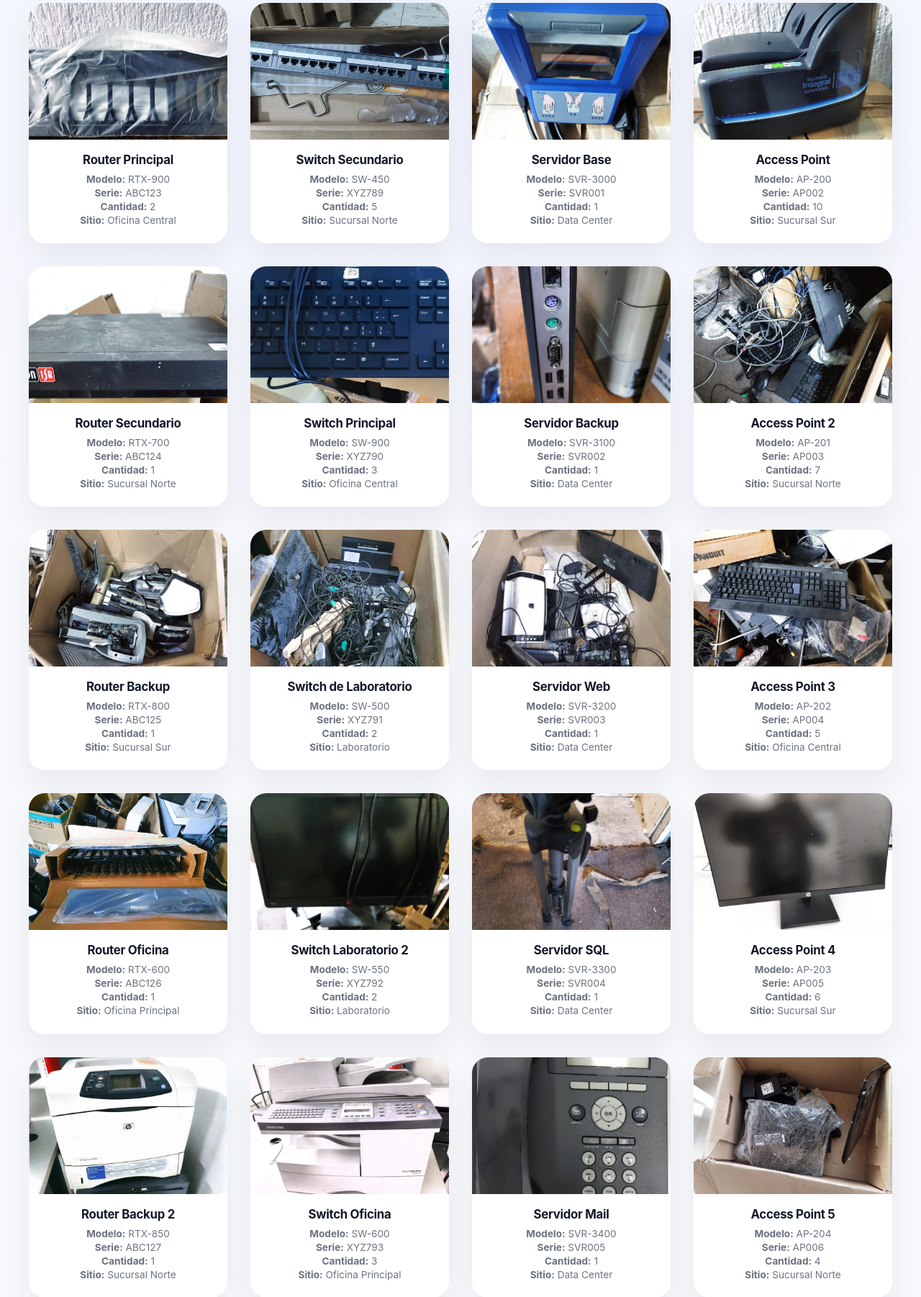
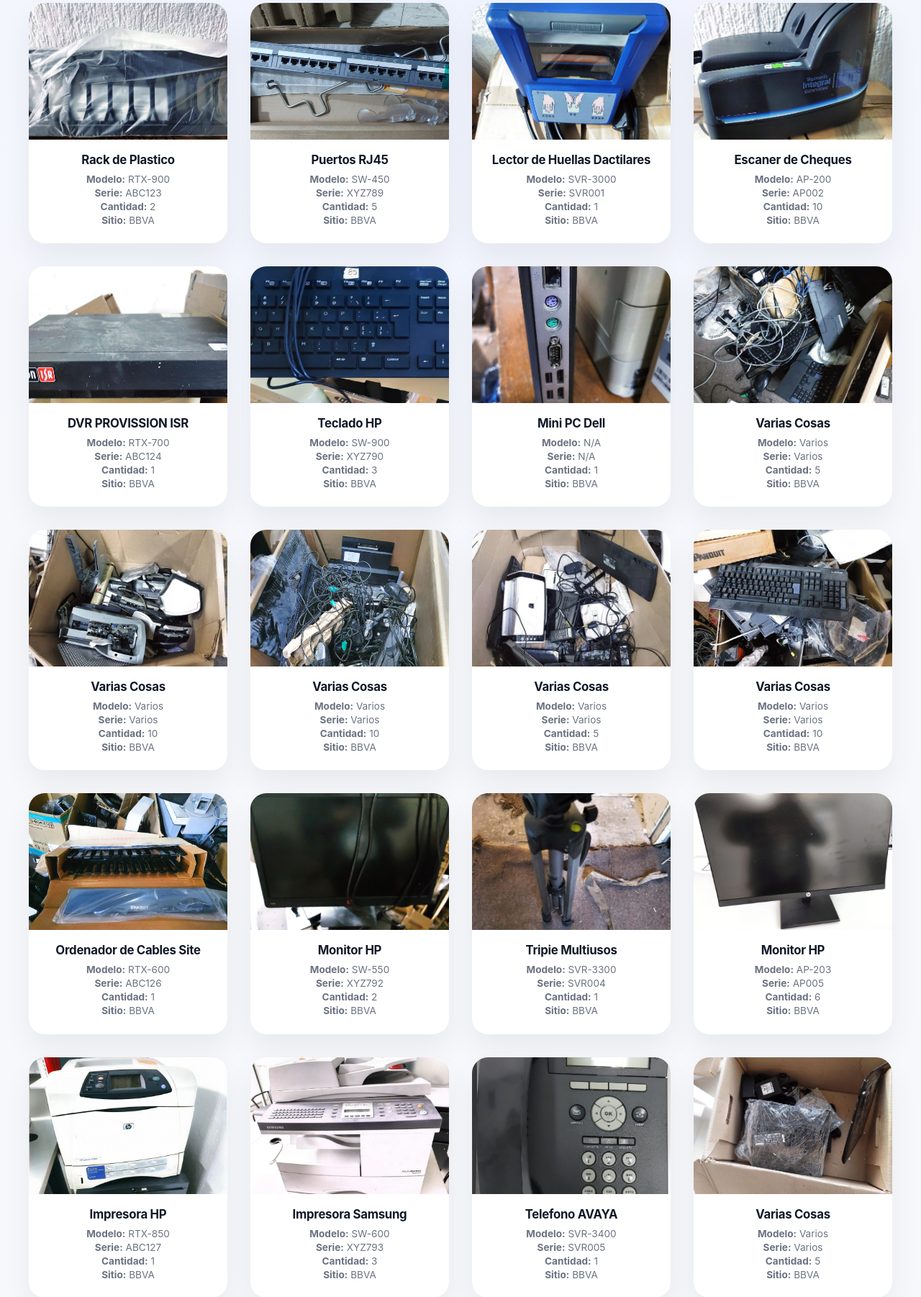
Before and after one commit to Barajas02/levantamientopage, a Flask app: page /galeria in a window 1280 px wide. Shown: the part 199-2001 px from the top of the page at 72% size. Run offline with Flask 3, Linux system fonts and the light colour scheme; the visitor is signed in with stand-in values (Sample User, id 1).

Commit message:
corrigiendo nombres

```diff
--- a/templates/index.html
+++ b/templates/index.html
@@ -28,28 +28,28 @@
 
     <section class="galeria">
         {% set imagenes = [
-            {'archivo':'prod001.jpeg','nombre':'Router Principal','modelo':'RTX-900','serie':'ABC123','cantidad':2,'sitio':'Oficina Central'},
-            {'archivo':'prod002.jpeg','nombre':'Switch Secundario','modelo':'SW-450','serie':'XYZ789','cantidad':5,'sitio':'Sucursal Norte'},
-            {'archivo':'prod003.jpeg','nombre':'Servidor Base','modelo':'SVR-3000','serie':'SVR001','cantidad':1,'sitio':'Data Center'},
-            {'archivo':'prod004.jpeg','nombre':'Access Point','modelo':'AP-200','serie':'AP002','cantidad':10,'sitio':'Sucursal Sur'},
-            {'archivo':'prod005.jpeg','nombre':'Router Secundario','modelo':'RTX-700','serie':'ABC124','cantidad':1,'sitio':'Sucursal Norte'},
-            {'archivo':'prod006.jpeg','nombre':'Switch Principal','modelo':'SW-900','serie':'XYZ790','cantidad':3,'sitio':'Oficina Central'},
-            {'archivo':'prod007.jpeg','nombre':'Servidor Backup','modelo':'SVR-3100','serie':'SVR002','cantidad':1,'sitio':'Data Center'},
-            {'archivo':'prod008.jpeg','nombre':'Access Point 2','modelo':'AP-201','serie':'AP003','cantidad':7,'sitio':'Sucursal Norte'},
-            {'archivo':'prod009.jpeg','nombre':'Router Backup','modelo':'RTX-800','serie':'ABC125','cantidad':1,'sitio':'Sucursal Sur'},
-            {'archivo':'prod10.jpeg','nombre':'Switch de Laboratorio','modelo':'SW-500','serie':'XYZ791','cantidad':2,'sitio':'Laboratorio'},
-            {'archivo':'prod11.jpeg','nombre':'Servidor Web','modelo':'SVR-3200','serie':'SVR003','cantidad':1,'sitio':'Data Center'},
-            {'archivo':'prod12.jpeg','nombre':'Access Point 3','modelo':'AP-202','serie':'AP004','cantidad':5,'sitio':'Oficina Central'},
-            {'archivo':'prod13.jpeg','nombre':'Router Oficina','modelo':'RTX-600','serie':'ABC126','cantidad':1,'sitio':'Oficina Principal'},
-            {'archivo':'prod14.jpeg','nombre':'Switch Laboratorio 2','modelo':'SW-550','serie':'XYZ792','cantidad':2,'sitio':'Laboratorio'},
-            {'archivo':'prod15.jpeg','nombre':'Servidor SQL','modelo':'SVR-3300','serie':'SVR004','cantidad':1,'sitio':'Data Center'},
-            {'archivo':'prod16.jpeg','nombre':'Access Point 4','modelo':'AP-203','serie':'AP005','cantidad':6,'sitio':'Sucursal Sur'},
-            {'archivo':'prod17.jpeg','nombre':'Router Backup 2','modelo':'RTX-850','serie':'ABC127','cantidad':1,'sitio':'Sucursal Norte'},
-            {'archivo':'prod18.jpeg','nombre':'Switch Oficina','modelo':'SW-600','serie':'XYZ793','cantidad':3,'sitio':'Oficina Principal'},
-            {'archivo':'prod19.jpeg','nombre':'Servidor Mail','modelo':'SVR-3400','serie':'SVR005','cantidad':1,'sitio':'Data Center'},
-            {'archivo':'prod20.jpeg','nombre':'Access Point 5','modelo':'AP-204','serie':'AP006','cantidad':4,'sitio':'Sucursal Norte'},
-            {'archivo':'prod21.jpeg','nombre':'Router Laboratorio','modelo':'RTX-750','serie':'ABC128','cantidad':1,'sitio':'Laboratorio'},
-            {'archivo':'prod22.jpeg','nombre':'Switch Backup','modelo':'SW-650','serie':'XYZ794','cantidad':2,'sitio':'Data Center'}
+            {'archivo':'prod001.jpeg','nombre':'Rack de Plastico','modelo':'RTX-900','serie':'ABC123','cantidad':2,'sitio':'BBVA'},
+            {'archivo':'prod002.jpeg','nombre':'Puertos RJ45','modelo':'SW-450','serie':'XYZ789','cantidad':5,'sitio':'BBVA'},
+            {'archivo':'prod003.jpeg','nombre':'Lector de Huellas Dactilares','modelo':'SVR-3000','serie':'SVR001','cantidad':1,'sitio':'BBVA'},
+            {'archivo':'prod004.jpeg','nombre':'Escaner de Cheques','modelo':'AP-200','serie':'AP002','cantidad':10,'sitio':'BBVA'},
+            {'archivo':'prod005.jpeg','nombre':'DVR PROVISSION ISR','modelo':'RTX-700','serie':'ABC124','cantidad':1,'sitio':'BBVA'},
+            {'archivo':'prod006.jpeg','nombre':'Teclado HP','modelo':'SW-900','serie':'XYZ790','cantidad':3,'sitio':'BBVA'},
+            {'archivo':'prod007.jpeg','nombre':'Mini PC Dell','modelo':'N/A','serie':'N/A','cantidad':1,'sitio':'BBVA'},
+            {'archivo':'prod008.jpeg','nombre':'Varias Cosas','modelo':'Varios','serie':'Varios','cantidad':5,'sitio':'BBVA'},
+            {'archivo':'prod009.jpeg','nombre':'Varias Cosas','modelo':'Varios','serie':'Varios','cantidad':10,'sitio':'BBVA'},
+            {'archivo':'prod10.jpeg','nombre':'Varias Cosas','modelo':'Varios','serie':'Varios','cantidad':10,'sitio':'BBVA'},
+            {'archivo':'prod11.jpeg','nombre':'Varias Cosas','modelo':'Varios','serie':'Varios','cantidad':5,'sitio':'BBVA'},
+            {'archivo':'prod12.jpeg','nombre':'Varias Cosas','modelo':'Varios','serie':'Varios','cantidad':10,'sitio':'BBVA'},
+            {'archivo':'prod13.jpeg','nombre':'Ordenador de Cables Site','modelo':'RTX-600','serie':'ABC126','cantidad':1,'sitio':'BBVA'},
+            {'archivo':'prod14.jpeg','nombre':'Monitor HP','modelo':'SW-550','serie':'XYZ792','cantidad':2,'sitio':'BBVA'},
+            {'archivo':'prod15.jpeg','nombre':'Tripie Multiusos','modelo':'SVR-3300','serie':'SVR004','cantidad':1,'sitio':'BBVA'},
+            {'archivo':'prod16.jpeg','nombre':'Monitor HP','modelo':'AP-203','serie':'AP005','cantidad':6,'sitio':'BBVA'},
+            {'archivo':'prod17.jpeg','nombre':'Impresora HP','modelo':'RTX-850','serie':'ABC127','cantidad':1,'sitio':'BBVA'},
+            {'archivo':'prod18.jpeg','nombre':'Impresora Samsung','modelo':'SW-600','serie':'XYZ793','cantidad':3,'sitio':'BBVA'},
+            {'archivo':'prod19.jpeg','nombre':'Telefono AVAYA','modelo':'SVR-3400','serie':'SVR005','cantidad':1,'sitio':'BBVA'},
+            {'archivo':'prod20.jpeg','nombre':'Varias Cosas','modelo':'Varios','serie':'Varios','cantidad':5,'sitio':'BBVA'},
+            {'archivo':'prod21.jpeg','nombre':'Varias Cosas','modelo':'Varios','serie':'Varios','cantidad':5,'sitio':'BBVA'},
+            {'archivo':'prod22.jpeg','nombre':'Varias Cosas','modelo':'Varios','serie':'Varios','cantidad':5,'sitio':'BBVA'},
         ] %}
 
         {% for img in imagenes %}
```
